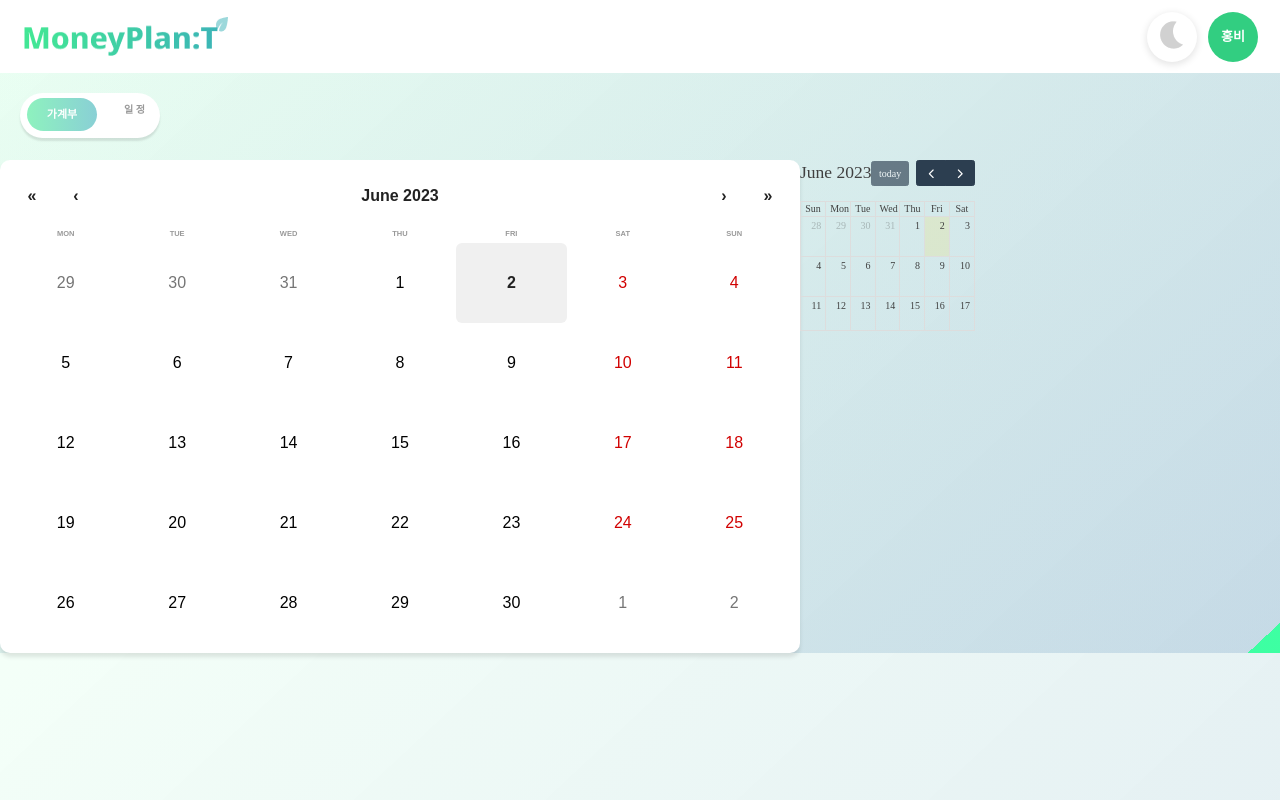
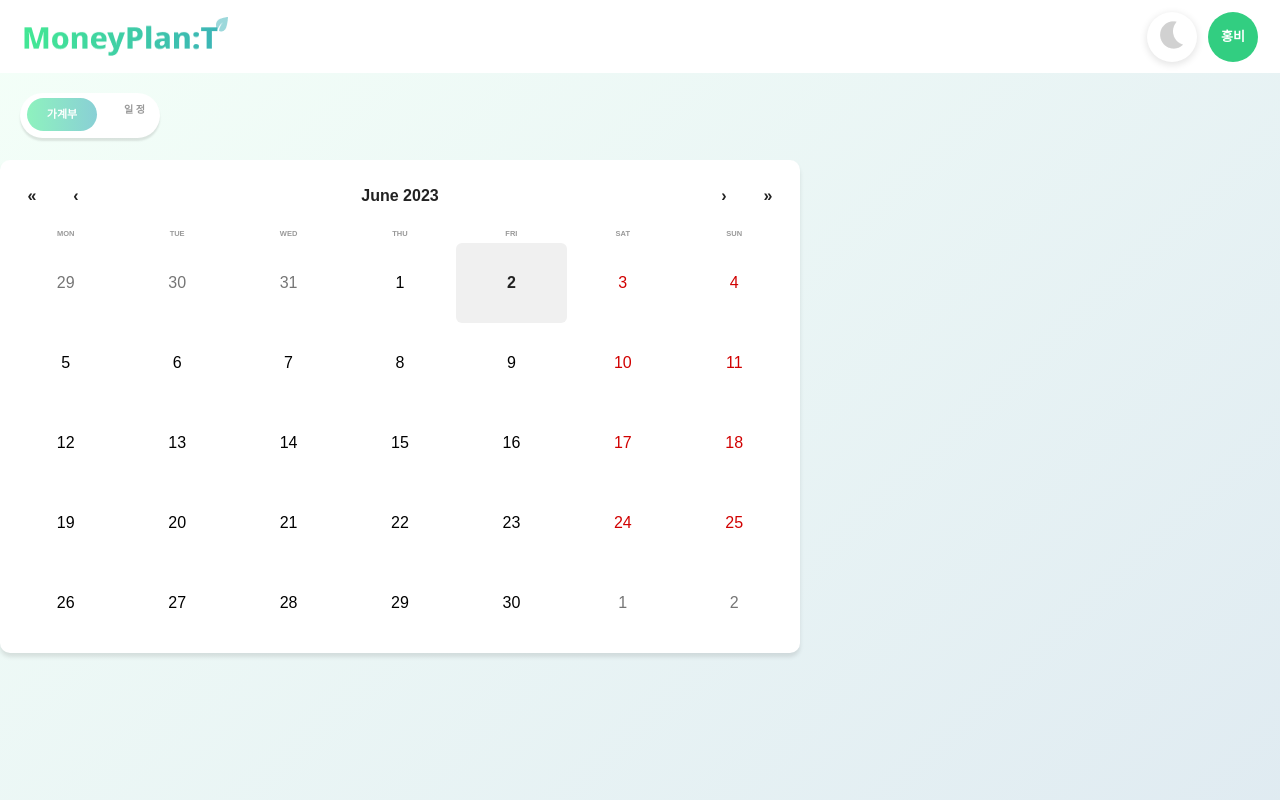
Before and after one commit to lamsasa/frontCheck, a React (Create React App) app: page / in a window 1280 px wide. Built offline with nearby package versions, Linux system fonts and the light colour scheme.

Commit message:
🎨 전역 스타일링 수정, Home background color 삭제 🎨 Home.jsx - background: linear-gradient 수정

```diff
--- a/src/pages/Home.jsx
+++ b/src/pages/Home.jsx
@@ -25,7 +25,6 @@ flex-direction: row;
 
 const HomeContainer = styled.div`
     width: 100%;
-    background: linear-gradient(137deg, rgba(167, 255, 201, 0.13) 1.63%, rgba(70, 137, 175, 0.17) 98.37%, rgba(0, 255, 133, 0.51) 98.37%);
     display: flex;
     flex-direction: column;
 
@@ -41,10 +40,9 @@ const HomeContainer = styled.div`
   -webkit-border-radius: 0;
 }
 
-#container{
+.container{
   display: flex;
   width: 100%;
-  /* height: 98vh; */
 }
 
 .toggle-switch input[type=checkbox]{
@@ -112,14 +110,19 @@ const HomeContainer = styled.div`
 }
 `;
 
+const Test = styled.div`
+  background: linear-gradient(137deg, rgba(167, 255, 201, 0.13) 1.63%, rgba(70, 137, 175, 0.17) 98.37%, rgba(0, 255, 133, 0.51) 98.37%);
+  width: 150px;
+  height: 150px;
+`
+
 
 const Home = () => {
   return (
 
-    <>
       <HomeContainer>
         <Header/>
-        <div class="container">
+        <div className="container">
 
           <div id="container">
             <div class="toggle-switch">
@@ -141,13 +144,12 @@ const Home = () => {
 
 
           <div className="App">
-            <MyCalendar />
+            {/*<MyCalendar />*/}
           </div>
 
         </CalendarContainer>
 
       </HomeContainer>
-    </>
 
   );
 };
--- a/src/pages/component/Header.jsx
+++ b/src/pages/component/Header.jsx
@@ -45,10 +45,12 @@ const Header = () => {
         <Container>
             <Logo src={logo} alt='#'></Logo>
             <div className="headerRight">
-                {/* 다크모드 버튼*/}
+
+                {/* dark mode button*/}
                 <DarkModeButton onClick={handleDarkModeToggle}>
                     <img src={darkMode} alt="#"/>
                 </DarkModeButton>
+
                 <AvatarButton name="홍비"></AvatarButton>
 
             </div>
--- a/src/styles/StyledComponent.jsx
+++ b/src/styles/StyledComponent.jsx
@@ -1,4 +1,4 @@
-import styled, {css} from 'styled-components';
+import styled from 'styled-components';
 import { createGlobalStyle} from "styled-components";
 import reset from 'styled-reset'
 
@@ -6,19 +6,18 @@ import reset from 'styled-reset'
 const GlobalStyle = createGlobalStyle`
   ${reset}
   *, *::before, *::after {
-    box-sizing: border-box;
   }
+  box-sizing: border-box;
 
   html {
     font-size: 62.5%; // 10px = 1rem;
-    --maincolor: #DFF6EE
   }
 
   body {
     background: ${({ theme }) => theme.background};
     color: ${({ theme }) => theme.textColor};
     width: 100%;
-    height: 100%;
+    min-height: 100vh;
     margin: 0 auto;
   }
 `;
--- a/src/theme/theme.js
+++ b/src/theme/theme.js
@@ -2,8 +2,8 @@
 
 export const lightTheme = {
     // 메인 배경색
-    background: 'linear-gradient(137deg, rgba(167, 255, 201, 0.13) 1.63%, rgba(70, 137, 175, 0.17) 98.37%, rgba(0, 255, 133, 0.51) 98.37%);',
-    // 컴포넌트 배경색
+    background: 'linear-gradient(137deg, rgba(167, 255, 201, 0.13) 1.63%, rgba(70, 137, 175, 0.17) 100%, rgba(0, 255, 133, 0.51) 100%);',
+    // // 컴포넌트 배경색
     bgColor: '#FFFFFF',
     // 컴포넌트 텍스트
     textColor: '#404040',
```
